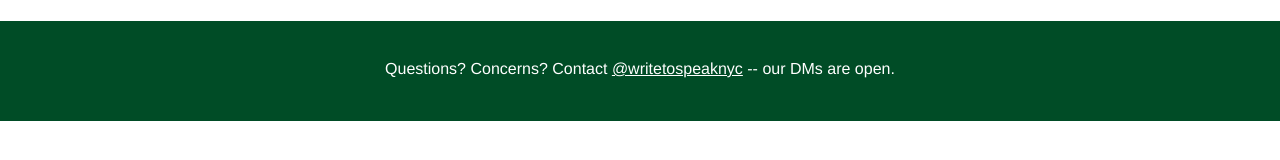
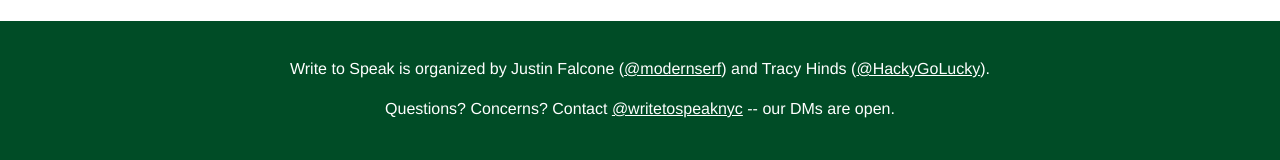
Before and after one commit to modernserf/writer-group, a plain HTML site: page index.html in a window 1280 px wide. Shown: the part 778-938 px from the top of the page. Before the commit the page ends 899 px from the top, so only its background shows below. Drawn offline with Linux system fonts and the light colour scheme.

Commit message:
Organizer names

```diff
--- a/index.html
+++ b/index.html
@@ -179,16 +179,13 @@
 .footer-wrap {
     color: white;
     background-color: #004C26;
+    text-align: center;
+    font-size: 16px;
+    padding-top: 12px;
 }
 
 .footer-wrap a {
     color: white;
-}
-
-.footer-text {
-    margin-top: 12px;
-    text-align: center;
-    font-size: 16px;
 }
 
 </style>
@@ -242,7 +239,10 @@
 
 <div class="footer-wrap">
     <footer>
-        <p class="footer-text">
+        <p>
+            Write to Speak is organized by Justin Falcone (<a href="https://twitter.com/modernserf">@modernserf</a>) and Tracy Hinds (<a href="https://twitter.com/hackygolucky">@HackyGoLucky</a>).
+        </p>
+        <p>
             Questions? Concerns? Contact <a href="https://twitter.com/writetospeaknyc">@writetospeaknyc</a> -- our DMs are open.
         </p>
     </footer>
```
